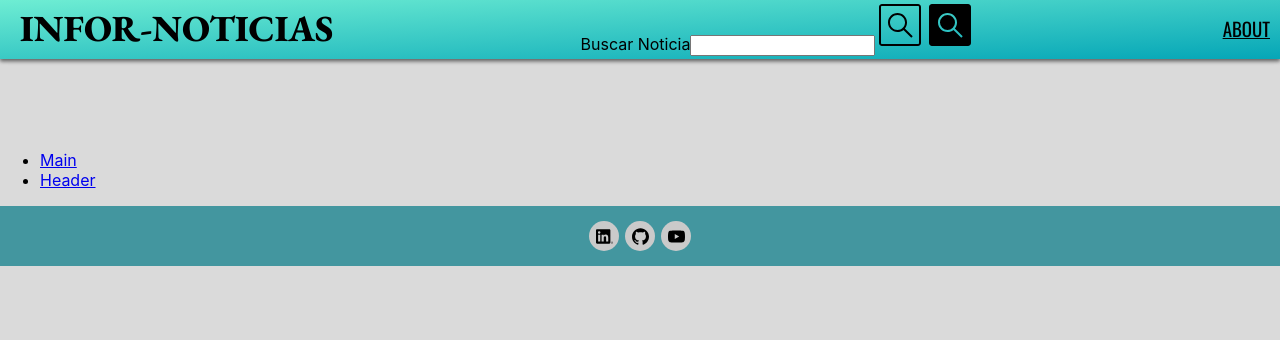
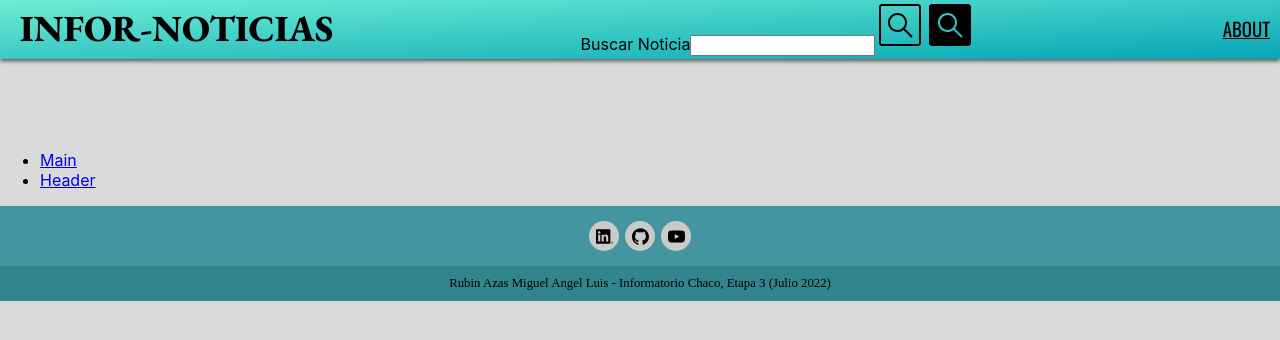
Before and after one commit to louisrubin/React-TPI-2022, a React (Create React App) app in the folder react_tpi_2022/: page /about in a window 1280 px wide. Shown: the top 340 px of the page. Built offline with nearby package versions, Linux system fonts and the light colour scheme; no server answers; a web font is replaced by a local one.

Commit message:
updated Footer --> Footer.js

```diff
--- a/react_tpi_2022/src/components/Footer.css
+++ b/react_tpi_2022/src/components/Footer.css
@@ -30,4 +30,14 @@ footer {
     height: 30px;
     background-color: rgb(202, 202, 202);
     border-radius: 50%;
+    user-select: none;
 }
+
+#copyright {
+    font-size: 0.8em;
+    user-select: none;
+    text-align: center;
+    font-family: 'Osweld';
+    padding: 10px 0;
+    background-color: rgba(3, 80, 90, 0.25);
+}
--- a/react_tpi_2022/src/components/Footer.js
+++ b/react_tpi_2022/src/components/Footer.js
@@ -6,9 +6,6 @@ import yt from '../assets/youtube.svg'
 function Footer() {
     return(
         <footer>
-            <div id='opt'>
-
-            </div>
 
             <div id="assets">
                 <a href='https://www.linkedin.com/in/luisrubin/' target="_blank">
@@ -22,6 +19,9 @@ function Footer() {
                 </a>
             </div>
 
+            <div id='copyright'>
+                Rubin Azas Miguel Angel Luis - Informatorio Chaco, Etapa 3 (Julio 2022)
+            </div>
         </footer>
     )
 }
```
